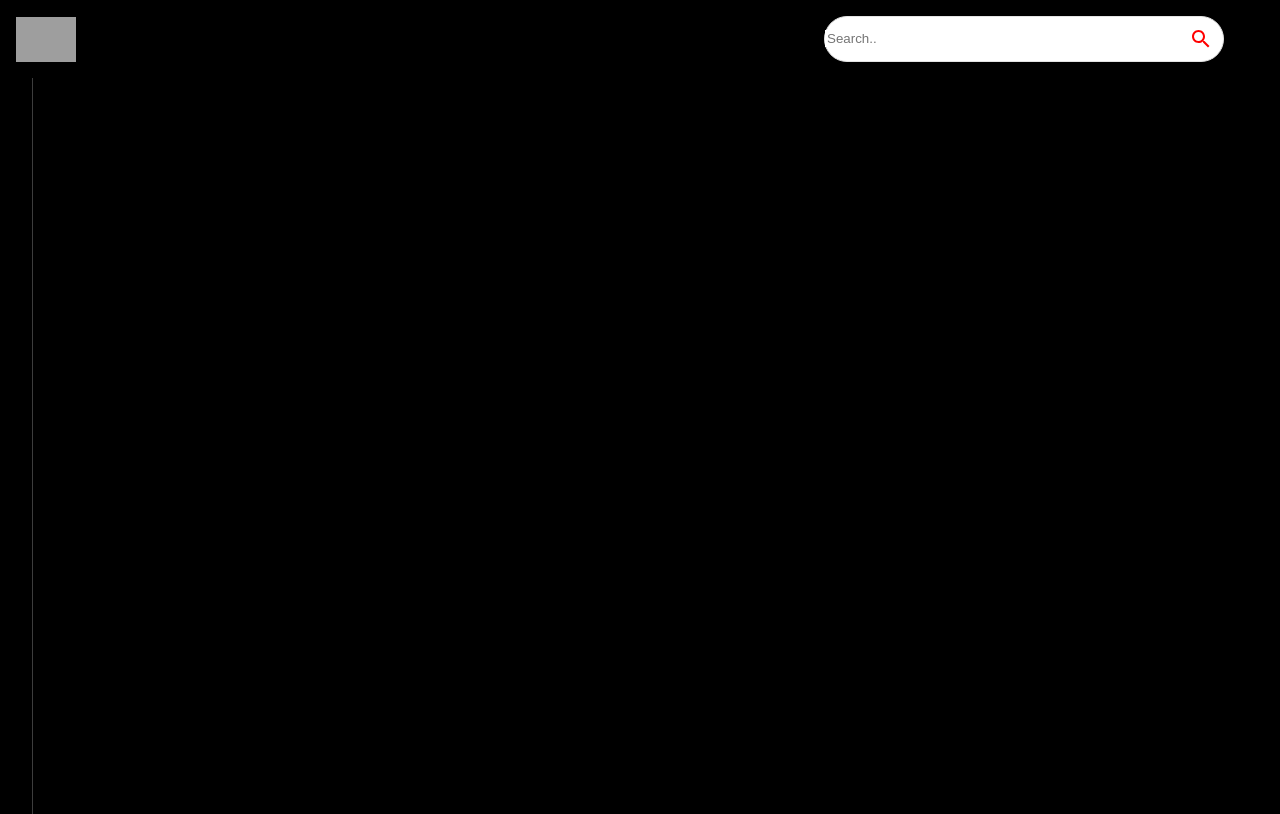
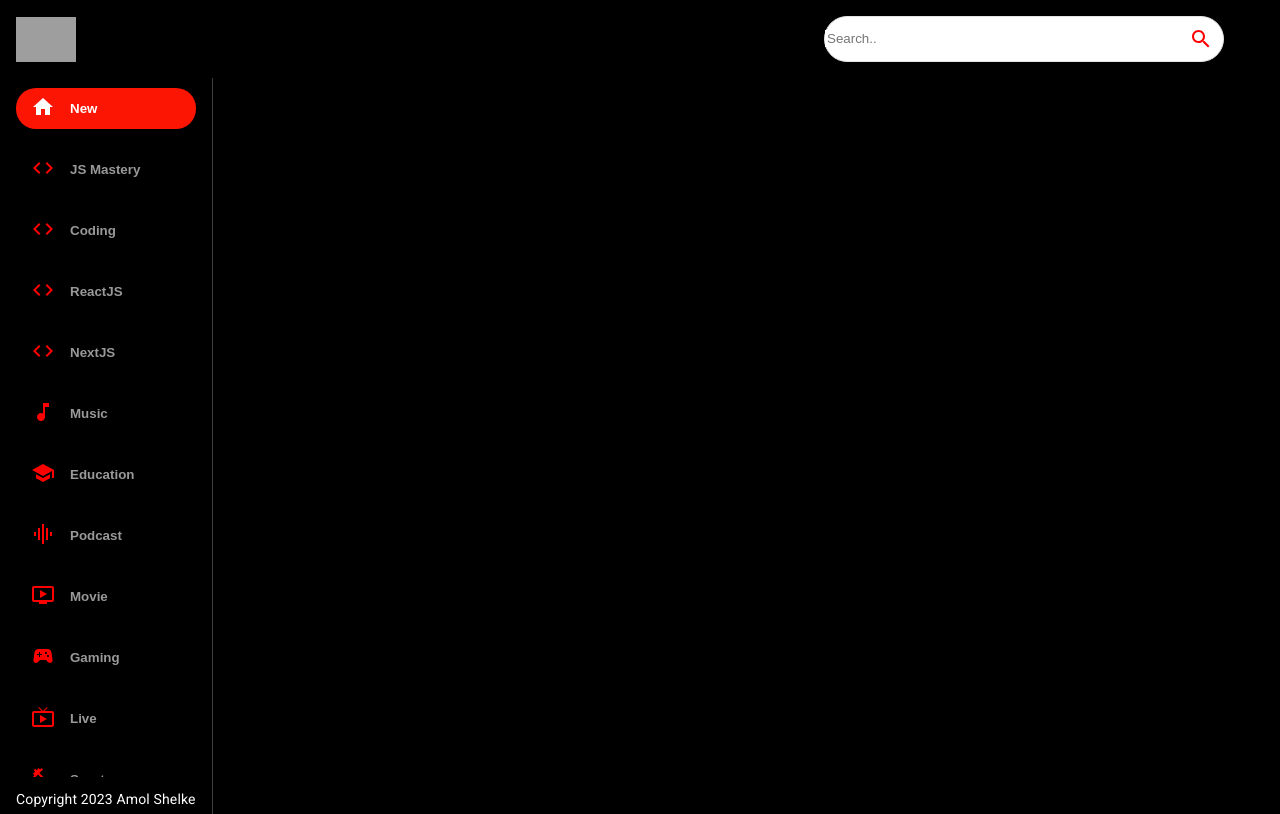
Before and after one commit to AmolShelke2/Youtube-clone-react, a React (Create React App) app: page / in a window 1280 px wide. Built offline with nearby package versions, Linux system fonts and the light colour scheme; grey boxes are pictures that could not be loaded.

Commit message:
Added Sidebar component

```diff
--- a/src/components/Feed.jsx
+++ b/src/components/Feed.jsx
@@ -1,7 +1,8 @@
 import React from 'react';
 
 import { useState, useEffect } from 'react';
-import { Box, Stack, typography } from '@mui/material';
+import { Box, Stack, Typography } from '@mui/material';
+import Sidebar from './Sidebar';
 
 const Feed = () => {
   return (
@@ -12,7 +13,16 @@
           borderRight: '1px solid #3d3d3d',
           px: { sx: 0, md: 2 },
         }}
-      ></Box>
+      >
+        <Sidebar />
+        <Typography
+          className="copyright"
+          variant="body2"
+          sx={{ mt: 1.5, color: '#fff' }}
+        >
+          Copyright 2023 Amol Shelke
+        </Typography>
+      </Box>
     </Stack>
   );
 };
--- /dev/null
+++ b/src/components/Sidebar.jsx
@@ -0,0 +1,41 @@
+import { Stack } from '@mui/material';
+
+import { categories } from '../utils/constants';
+
+const selectedCategory = 'New';
+
+const Sidebar = () => (
+  <Stack
+    direction="row"
+    sx={{
+      overflowY: 'auto',
+      height: { sx: 'auto', md: '95%' },
+      flexDirection: { md: 'column' },
+    }}
+  >
+    {categories.map(category => (
+      <button
+        className="category-btn"
+        style={{
+          background: category.name === selectedCategory && '#FC1503',
+          color: 'white',
+        }}
+        key={category.name}
+      >
+        <span
+          style={{
+            color: category.name === selectedCategory ? 'white' : 'red',
+            marginRight: '15px',
+          }}
+        >
+          {category.icon}
+        </span>
+        <span style={{ opacity: category.name === selectedCategory ? 1 : 0.6 }}>
+          {category.name}
+        </span>
+      </button>
+    ))}
+  </Stack>
+);
+
+export default Sidebar;
```
Also changed, not shown: src/components/index.js (+7 -6 lines).
